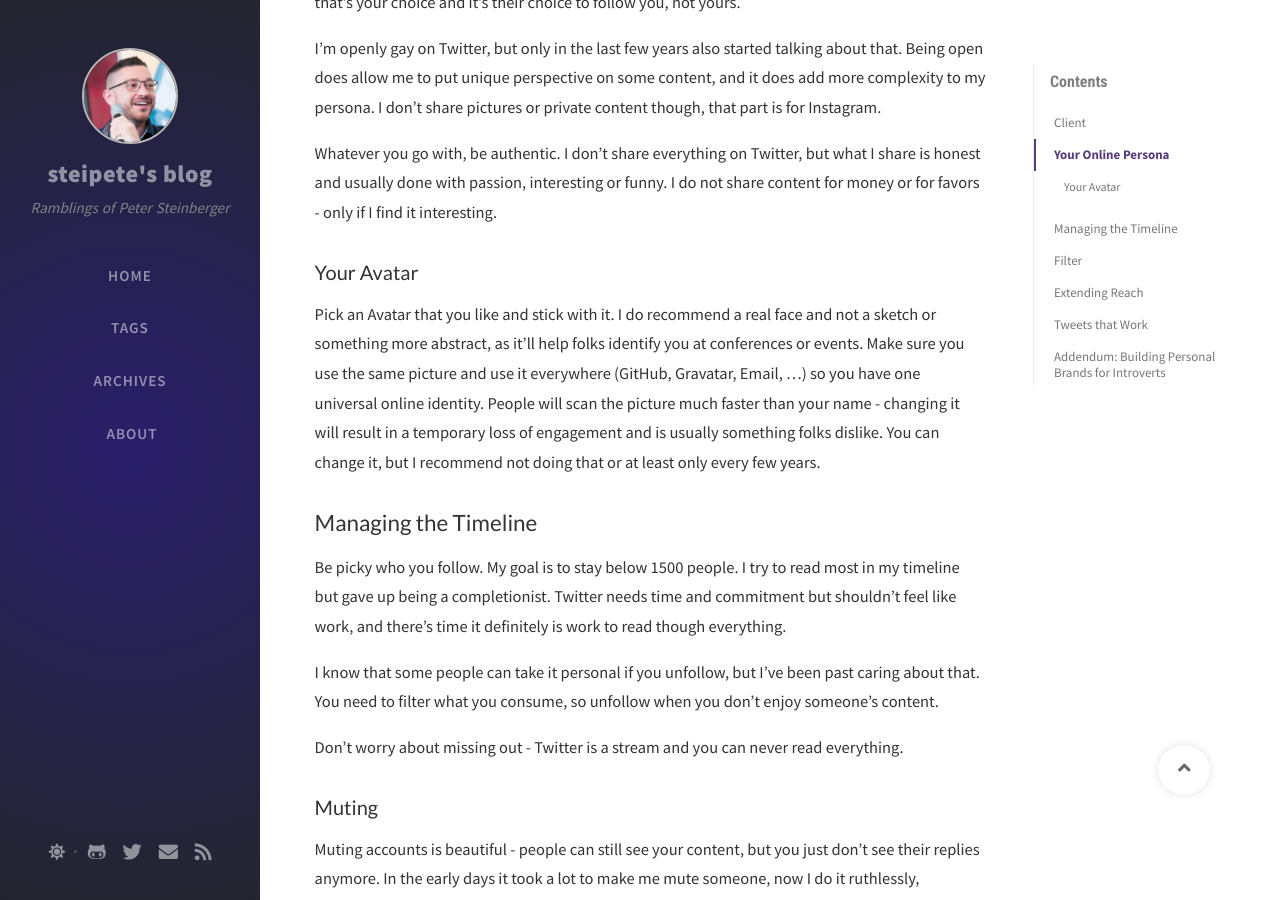
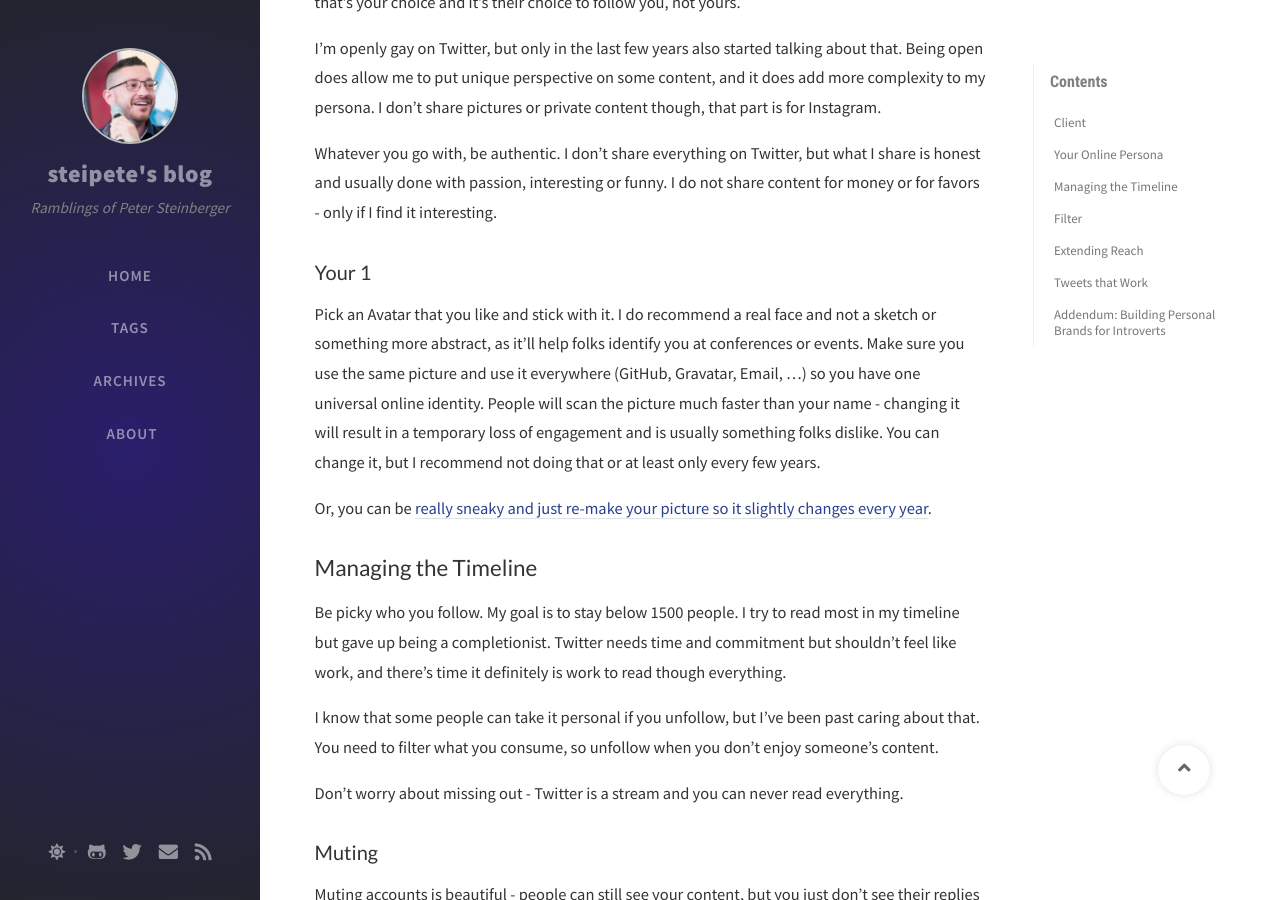
Before and after one commit to steipete/steipete.com, a Jekyll site: the page built from _posts/2020-10-7-getting-the-most-out-of-twitter.md, in a window 1280 px wide and 900 px high, scrolled down 1203 px. Built offline with Jekyll 4.4.1, drawn with Linux system fonts in a browser that asks for light colours; nearby versions of some CDN libraries; comment, search, counter and statistics services are not loaded.

Commit message:
add felix

```diff
--- a/_posts/2020-10-7-getting-the-most-out-of-twitter.md
+++ b/_posts/2020-10-7-getting-the-most-out-of-twitter.md
@@ -39,9 +39,11 @@
 
 Whatever you go with, be authentic. I don't share everything on Twitter, but what I share is honest and usually done with passion, interesting or funny. I do not share content for money or for favors - only if I find it interesting.
 
-### Your Avatar
+### Your 1
 
 Pick an Avatar that you like and stick with it. I do recommend a real face and not a sketch or something more abstract, as it'll help folks identify you at conferences or events. Make sure you use the same picture and use it everywhere (GitHub, Gravatar, Email, ...) so you have one universal online identity. People will scan the picture much faster than your name - changing it will result in a temporary loss of engagement and is usually something folks dislike. You can change it, but I recommend not doing that or at least only every few years.
+
+Or, you can be [really sneaky and just re-make your picture so it slightly changes every year](https://krausefx.com/blog/continuous-delivery-for-your-profile-picture).
 
 ## Managing the Timeline
 
```
